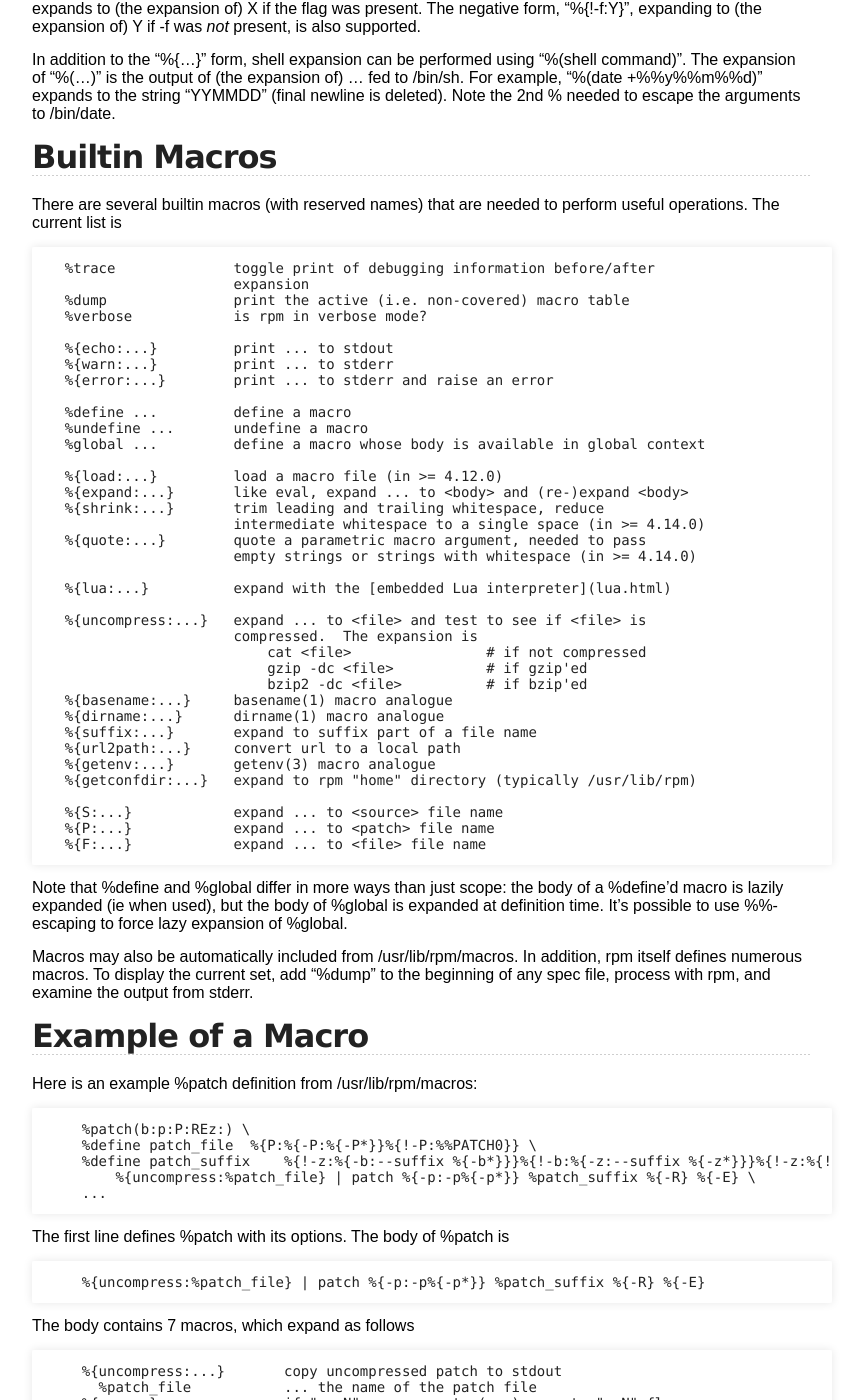
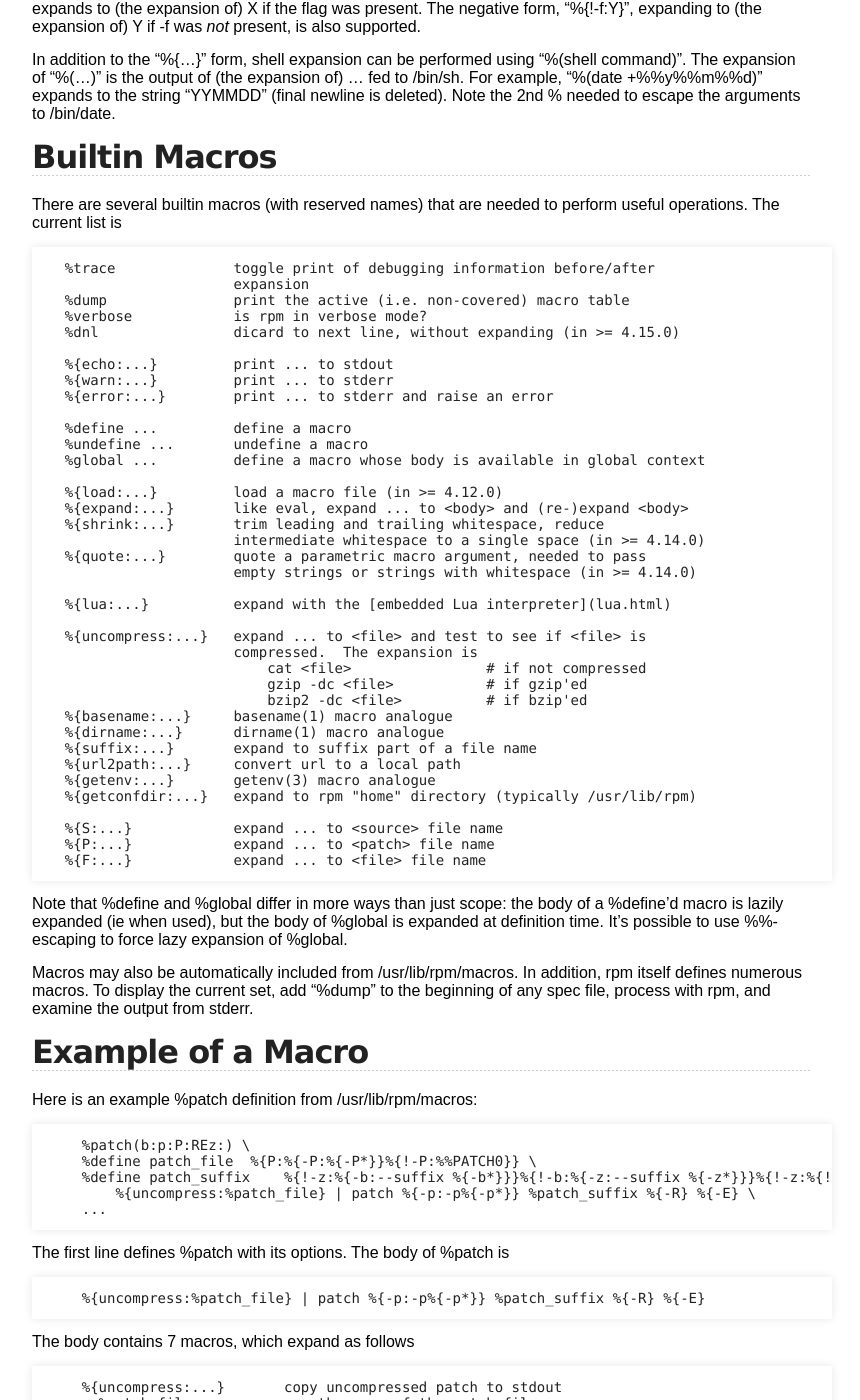
Before and after one commit to rpm-software-management/rpm-web, a Jekyll site: the page built from user_doc/macros.md, in a window 1280 px wide and 1400 px high, scrolled down 975 px. Shown: the whole window, without its empty margins (218-1078 px from the left). Built offline with Jekyll 4.4.1, drawn with Linux system fonts in a browser that asks for light colours.

Commit message:
Document %dnl macro

```diff
--- a/user_doc/macros.md
+++ b/user_doc/macros.md
@@ -40,6 +40,7 @@ There are several builtin macros (with reserved names) that are needed to perfor
                       expansion
   %dump               print the active (i.e. non-covered) macro table
   %verbose            is rpm in verbose mode?
+  %dnl                dicard to next line, without expanding (in >= 4.15.0)
 
   %{echo:...}         print ... to stdout
   %{warn:...}         print ... to stderr
```
